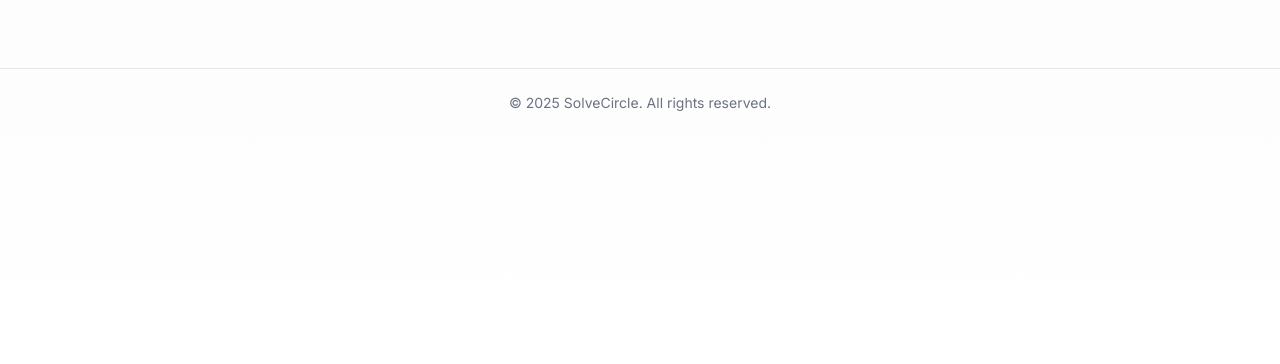
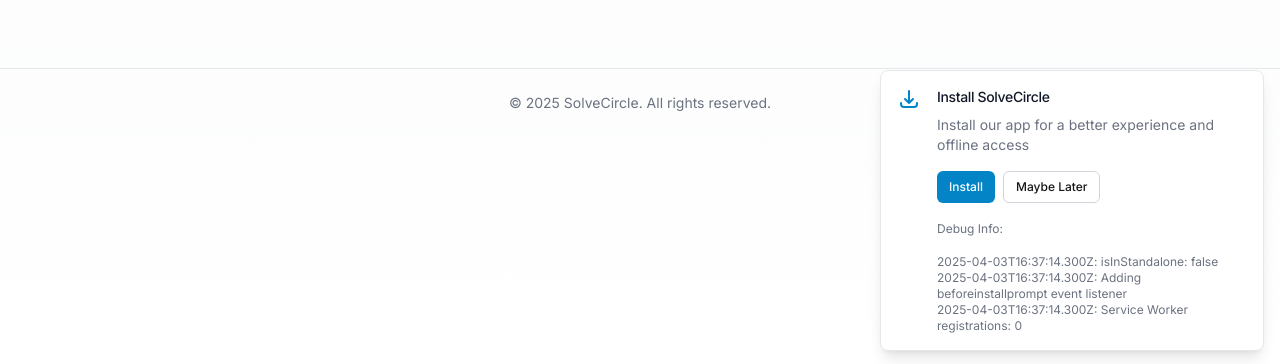
Before and after one commit to dmeskill29/solvecircle4, a Next.js app: page /auth/forgot-password in a window 1280 px wide. Shown: the part 433-797 px from the top of the page. Built offline with nearby package versions, Linux system fonts and the light colour scheme; no server answers.

Commit message:
feat: add PWA install debugging information

```diff
--- a/src/components/InstallPWA.tsx
+++ b/src/components/InstallPWA.tsx
@@ -23,8 +23,13 @@
     useState<BeforeInstallPromptEvent | null>(null);
   const [isInstallable, setIsInstallable] = useState(false);
   const [isStandalone, setIsStandalone] = useState(false);
+  const [debugInfo, setDebugInfo] = useState<string[]>([]);
 
   useEffect(() => {
+    const addDebugInfo = (info: string) => {
+      setDebugInfo((prev) => [...prev, `${new Date().toISOString()}: ${info}`]);
+    };
+
     // Check if app is already installed
     const isInStandalone =
       window.matchMedia("(display-mode: standalone)").matches ||
@@ -32,14 +37,30 @@
       document.referrer.includes("android-app://");
 
     setIsStandalone(isInStandalone);
+    addDebugInfo(`isInStandalone: ${isInStandalone}`);
 
     const handleBeforeInstallPrompt = (e: BeforeInstallPromptEvent) => {
+      e.preventDefault(); // Prevent the default browser install prompt
+      addDebugInfo("beforeinstallprompt event received");
       // Store the event for later use
       setDeferredPrompt(e);
       setIsInstallable(true);
     };
 
+    addDebugInfo("Adding beforeinstallprompt event listener");
     window.addEventListener("beforeinstallprompt", handleBeforeInstallPrompt);
+
+    // Check service worker registration
+    if ("serviceWorker" in navigator) {
+      navigator.serviceWorker.getRegistrations().then((registrations) => {
+        addDebugInfo(`Service Worker registrations: ${registrations.length}`);
+        registrations.forEach((registration) => {
+          addDebugInfo(`SW scope: ${registration.scope}`);
+        });
+      });
+    } else {
+      addDebugInfo("Service Worker not supported");
+    }
 
     return () => {
       window.removeEventListener(
@@ -55,18 +76,24 @@
     try {
       await deferredPrompt.prompt();
       const { outcome } = await deferredPrompt.userChoice;
+      setDebugInfo((prev) => [...prev, `Install outcome: ${outcome}`]);
 
       if (outcome === "accepted") {
         setIsInstallable(false);
       }
     } catch (error) {
       console.error("Error installing PWA:", error);
+      setDebugInfo((prev) => [...prev, `Install error: ${error}`]);
     }
 
     setDeferredPrompt(null);
   };
 
-  if (isStandalone || !isInstallable) {
+  // Always show the component in development for debugging
+  if (
+    process.env.NODE_ENV === "production" &&
+    (isStandalone || !isInstallable)
+  ) {
     return null;
   }
 
@@ -107,6 +134,14 @@
               Maybe Later
             </Button>
           </div>
+          {process.env.NODE_ENV !== "production" && (
+            <div className="mt-4 text-xs text-gray-500 dark:text-gray-400 max-h-40 overflow-auto">
+              <p>Debug Info:</p>
+              {debugInfo.map((info, i) => (
+                <div key={i}>{info}</div>
+              ))}
+            </div>
+          )}
         </div>
       </div>
     </div>
```
